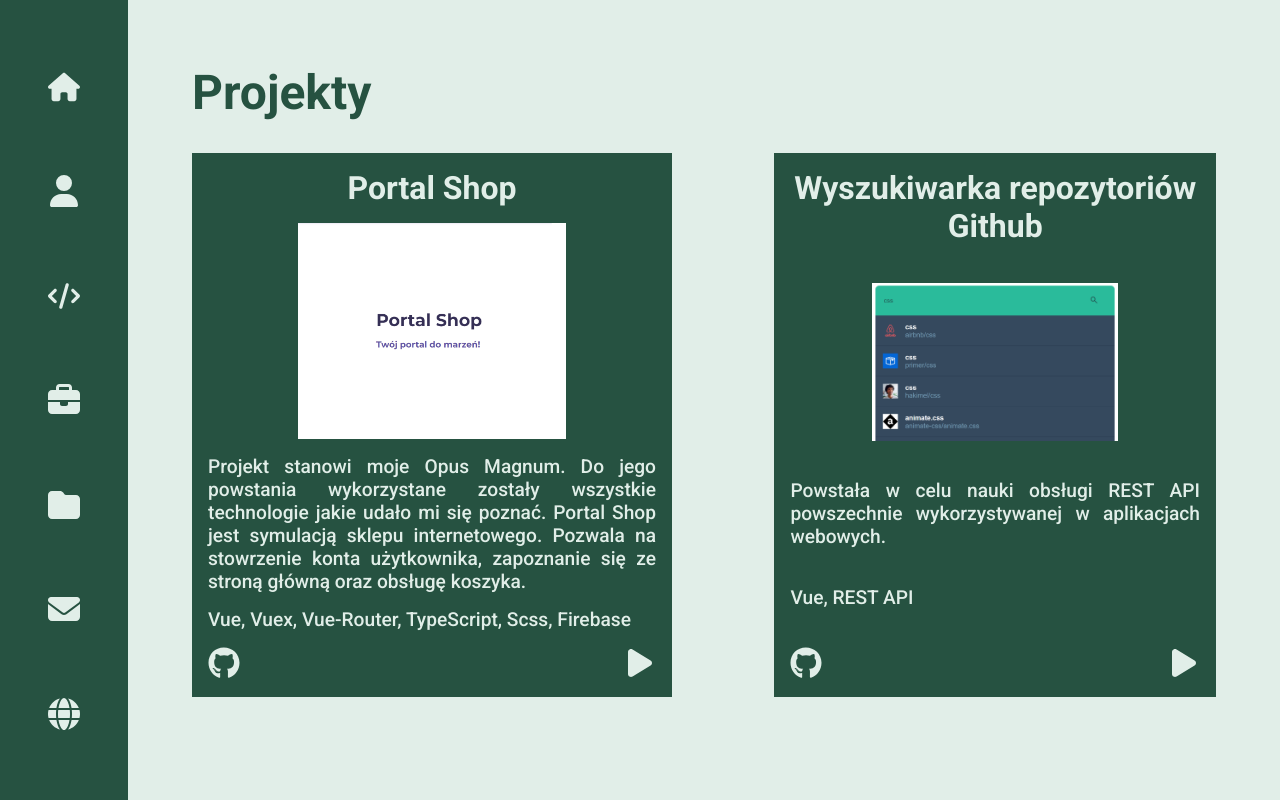
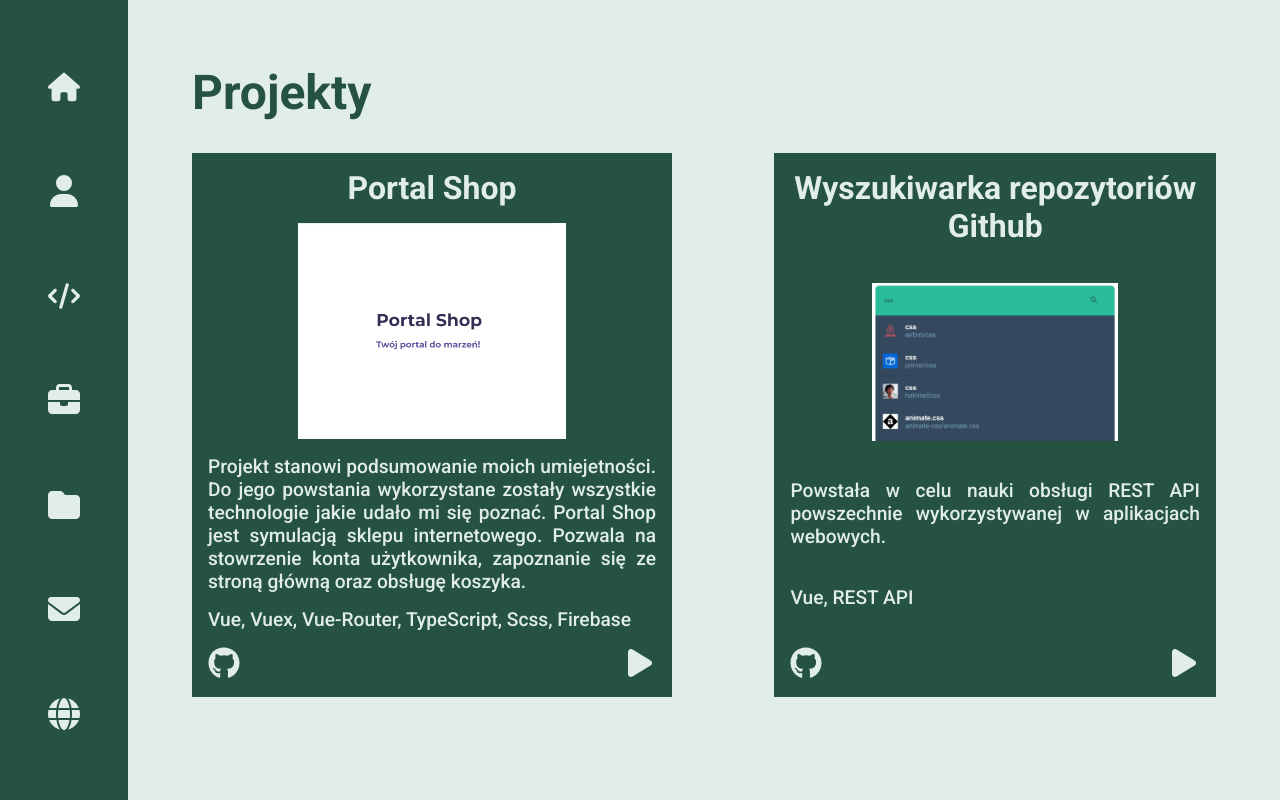
Before and after one commit to Jakub-Klejczyk/Vue-portfolio, a Vue app: page /projects in a window 1280 px wide. Built offline with nearby package versions, Linux system fonts and the light colour scheme.

Commit message:
small change

```diff
--- a/src/components/Projects.vue
+++ b/src/components/Projects.vue
@@ -60,9 +60,7 @@ export default {
         </p>
         <p>Vue, Vuex, Vue-Router, TypeScript, Scss, Firebase</p>
         <div class="links">
-          <a
-            href="https://github.com/Jakub-Klejczyk/Opus-magnum.git"
-            target="_blank"
+          <a href="https://github.com/Jakub-Klejczyk/PortalShop" target="_blank"
             ><font-awesome-icon icon="fa-brands fa-github" class="icon"
           /></a>
           <a href="https://portal-shop-project.netlify.app/" target="_blank"
--- a/src/store/index.js
+++ b/src/store/index.js
@@ -62,13 +62,13 @@ const store = createStore({
     projects: {
       pol: [
         "Projekty",
-        "Projekt stanowi moje Opus Magnum. Do jego powstania wykorzystane zostały wszystkie technologie jakie udało mi się poznać. Portal Shop jest symulacją sklepu internetowego. Pozwala na stowrzenie konta użytkownika, zapoznanie się ze stroną główną oraz obsługę koszyka.",
+        "Projekt stanowi podsumowanie moich umiejetności. Do jego powstania wykorzystane zostały wszystkie technologie jakie udało mi się poznać. Portal Shop jest symulacją sklepu internetowego. Pozwala na stowrzenie konta użytkownika, zapoznanie się ze stroną główną oraz obsługę koszyka.",
         "Wyszukiwarka repozytoriów Github",
         "Powstała w celu nauki obsługi REST API powszechnie wykorzystywanej w aplikacjach webowych.",
       ],
       ang: [
         "Projects",
-        "Project is my Opus Magnum. To create it I used all technologies that I learned. Portal Shop is a simulation of an online store. Project allows you to create a user account, familiarize yourself with the home page and manage the cart.",
+        "Project is summarise of my skills. To create it I used all technologies that I learned. Portal Shop is a simulation of an online store. Project allows you to create a user account, familiarize yourself with the home page and manage the cart.",
         "Github repository search engine",
         "I created this project to learn how to use REST API which is commonly used in web application.",
       ],
```
